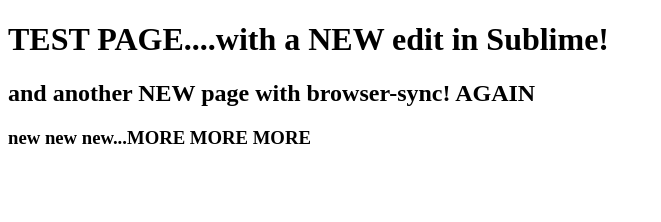
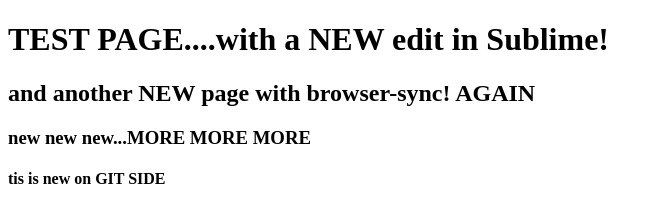
Before and after one commit to brianst33/test2, a plain HTML site: page site/index.html in a window 1280 px wide. Shown: the whole page, without its empty margins (0-661 px from the left). Drawn offline with Linux system fonts and the light colour scheme.

Commit message:
Update index.html

```diff
--- a/site/index.html
+++ b/site/index.html
@@ -9,6 +9,7 @@
 <h1>TEST PAGE....with a NEW edit in Sublime!</h1>
 <h2>and another NEW page with browser-sync! AGAIN</h2>
 <h3>new new new...MORE MORE MORE</h3>
+<h4>tis is new on GIT SIDE</h4>
 <script id="__bs_script__">//<![CDATA[
     document.write("<script async src='http://HOST:3000/browser-sync/browser-sync-client.js?v=2.27.4'><\/script>".replace("HOST", location.hostname));
 //]]></script>
```
